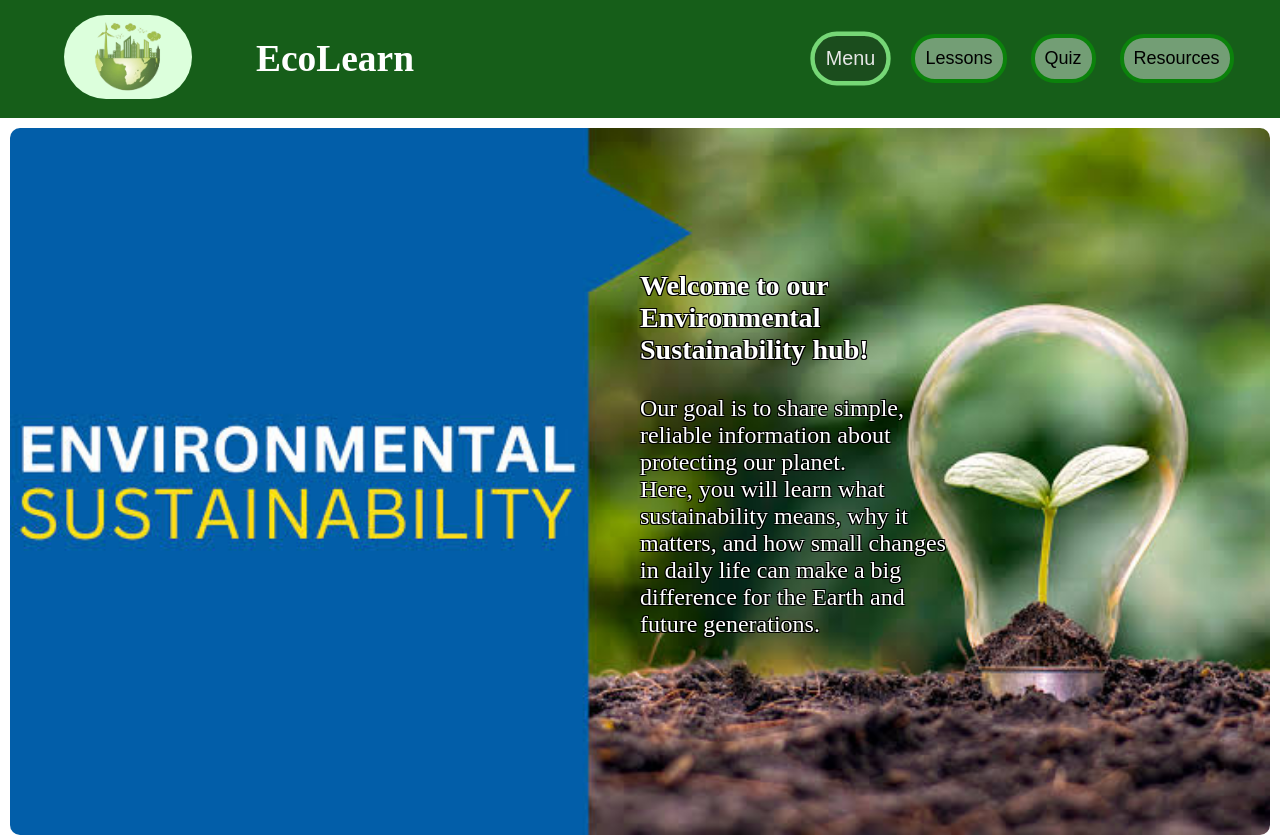
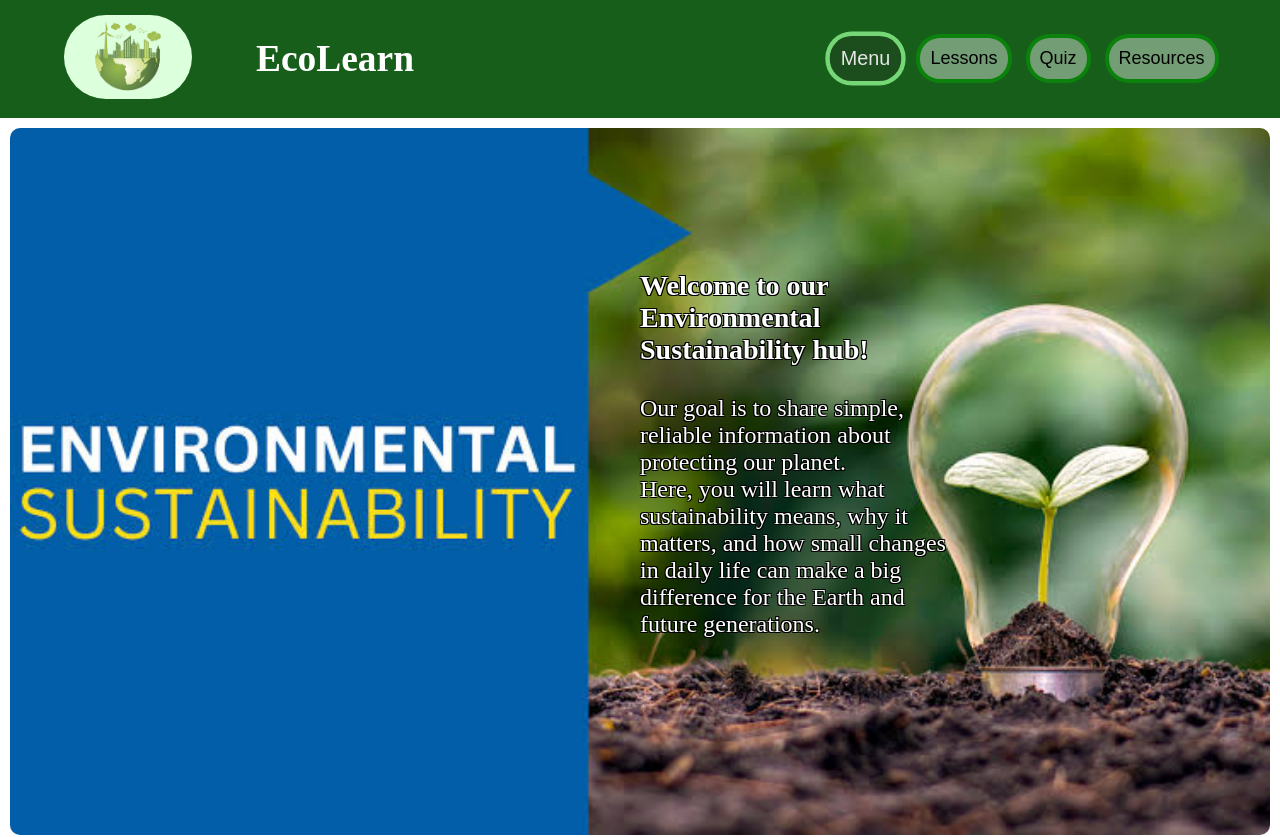
Before and after one commit to Arnolduss47/Arnolduss47.github.io, a plain HTML site: page index.html in a window 1280 px wide. Shown: the top 837 px of the page. Drawn offline with Linux system fonts and the light colour scheme.

Commit message:
ButtonSpacing

```diff
--- a/style.css
+++ b/style.css
@@ -95,8 +95,8 @@ main div p{
     font-size: large;
     color: black;
     transition: all 0.5s ease;
-    margin-left: 10px;
-    margin-right: 10px;
+    margin-left: 5px;
+    margin-right: 5px;
 }
 
 .button:hover {
@@ -112,8 +112,8 @@ main div p{
     font-size: large;
     color: black;
     filter: invert(0.9);
-    margin-left: 10px;
-    margin-right: 10px;
+    margin-left: 5px;
+    margin-right: 5px;
 }
 
 .main {
--- a/stylelessons.css
+++ b/stylelessons.css
@@ -27,8 +27,8 @@ div div p {
     font-size: large;
     color: black;
     transition: all 0.5s ease;
-    margin-left: 10px;
-    margin-right: 10px;
+    margin-left: 5px;
+    margin-right: 5px;
 }
 
 .button:hover {
@@ -44,8 +44,8 @@ div div p {
     font-size: large;
     color: black;
     filter: invert(0.9);
-    margin-left: 10px;
-    margin-right: 10px;
+    margin-left: 5px;
+    margin-right: 5px;
 }
 
 
```
